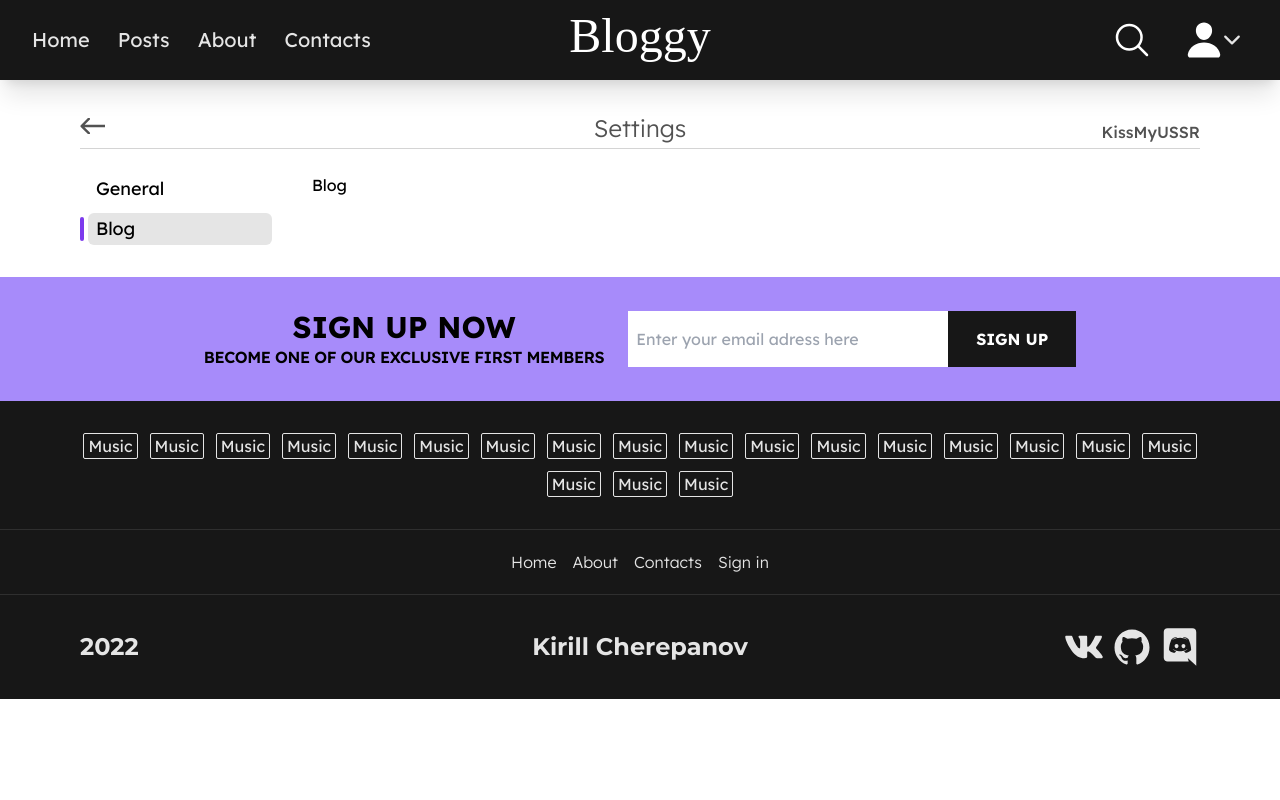
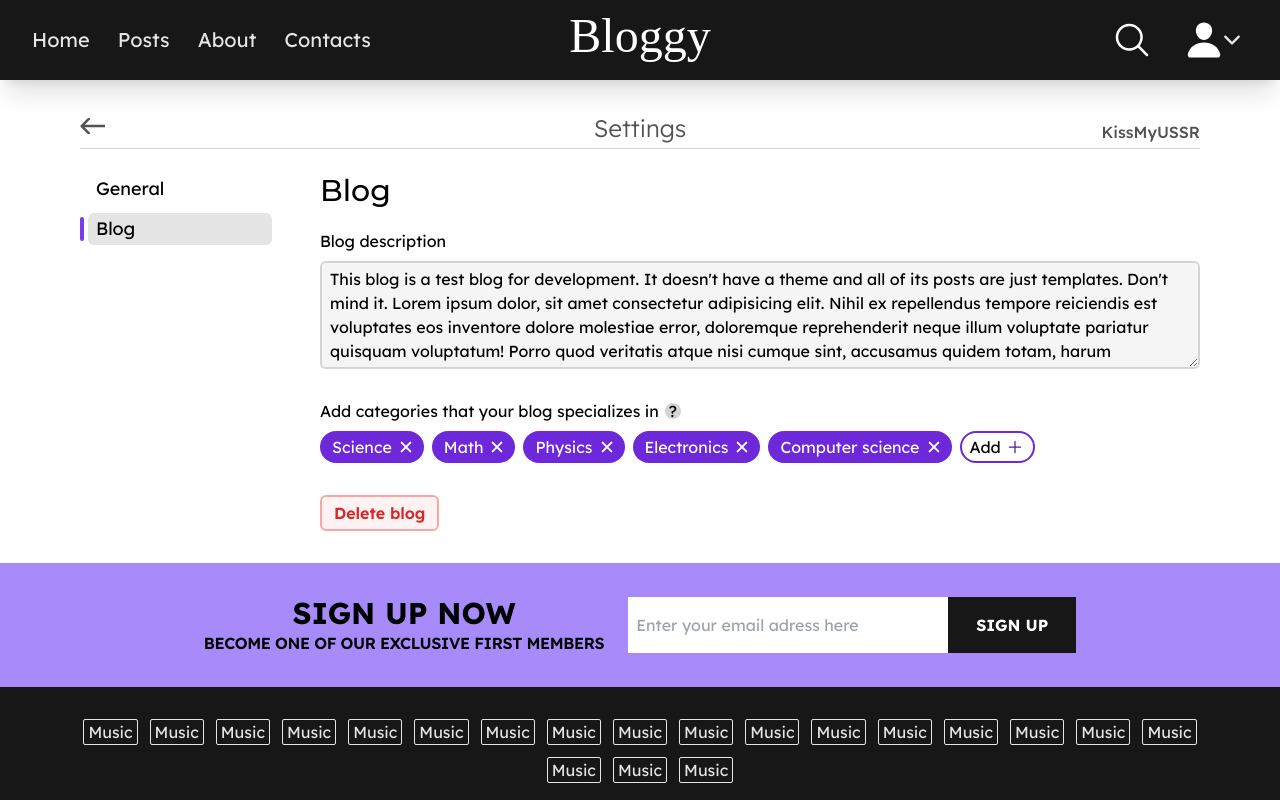
Before and after one commit to Kirill-Cherepanov/Bloggy, a React (Create React App) app in the folder client/: page /settings in a window 1280 px wide. Both pictures are taken after a click on the button "Blog". Shown: the top 800 px of the page. Built offline with nearby package versions, Linux system fonts and the light colour scheme; a web font is replaced by a local one.

Commit message:
feat: add blog settings and refactor code a bit

```diff
--- /dev/null
+++ b/client/src/components/BlogSettings/BlogSettings.tsx
@@ -0,0 +1,114 @@
+import { useEffect, useRef, useState } from 'react';
+import Icon from '../Icon/Icon';
+
+interface Props {
+  labelClass?: string;
+  description?: string;
+  categories?: string[];
+}
+
+export default function BlogSettings({
+  labelClass,
+  description = '',
+  categories: categories_ = []
+}: Props) {
+  const [categories, setCategories] = useState<string[]>(categories_);
+  const [isAdding, setIsAdding] = useState(false);
+  const newCategoryRef = useRef<HTMLInputElement | null>(null);
+
+  useEffect(() => {
+    if (isAdding) newCategoryRef.current!.focus();
+  }, [isAdding]);
+
+  return (
+    <>
+      <label htmlFor="blog-description" className={labelClass}>
+        Blog description
+      </label>
+      <textarea
+        id="blog-description"
+        defaultValue={description}
+        rows={4}
+        className="bg-secondary-100 outline-1 w-full border-2 border-secondary-300 rounded-md px-2 py-1 mb-6 focus:outline-2 focus:outline-accent-400"
+      />
+
+      <p className={labelClass}>
+        Add categories that your blog specializes in
+        <span className="ml-1.5 cursor-pointer relative group rounded-full bg-secondary-300 inline-flex items-center justify-center w-4 h-4">
+          ?
+          <div className="w-80 px-2 py-1 absolute top-4 bg-secondary-300 mt-2 opacity-0 rounded-md transition-opacity duration-200 invisible group-hover:visible group-hover:opacity-100 after:block after:absolute after:bottom-full after:left-1/2 after:-ml-2 after:border-[8px] after:border-transparent after:border-b-secondary-300">
+            Please choose categories in order of their importance to you. Also,
+            you will be able to make posts from any category. They are needed
+            mostly for search optimization.
+          </div>
+        </span>
+      </p>
+      <div className="flex gap-2 flex-wrap min-h-8">
+        {categories.map((category) => (
+          <span
+            key={category}
+            className="inline-flex justify-center items-center rounded-3xl text-main bg-accent-700 pl-3 pr-2 py-1 gap-1"
+          >
+            {category}
+            <button
+              onClick={() => {
+                setCategories((categories) =>
+                  categories.filter((c) => c !== category)
+                );
+              }}
+            >
+              <Icon type="close" className="h-5" />
+            </button>
+          </span>
+        ))}
+        {!isAdding ? (
+          <button onClick={() => setIsAdding(true)}>
+            <span className="inline-flex justify-center items-center rounded-3xl border-2 border-accent-700 px-2 py-0.5 gap-1 hover:bg-accent-100 group">
+              Add <Icon type="plus" className="h-5 text-accent-900" />
+            </span>
+          </button>
+        ) : (
+          <div className="relative min-w-[120px]">
+            <input
+              ref={newCategoryRef}
+              type="text"
+              size={1}
+              className="w-full border-2 border-accent-700 px-2 py-0.5 rounded-3xl focus:outline-none"
+              onBlur={(e) => {
+                setIsAdding(false);
+                if (
+                  e.target.value !== '' &&
+                  e.target.value.length <= 20 &&
+                  !categories.includes(e.target.value)
+                ) {
+                  setCategories((categories) => [
+                    ...categories,
+                    e.target.value
+                  ]);
+                }
+              }}
+              onKeyDown={(e) => {
+                if (e.code === 'Escape') {
+                  setIsAdding(false);
+                }
+                if (e.code === 'Enter') {
+                  if (
+                    e.target.value !== '' &&
+                    e.target.value.length <= 20 &&
+                    !categories.includes(e.target.value)
+                  ) {
+                    setCategories((categories) => [
+                      ...categories,
+                      e.target.value
+                    ]);
+                  }
+                  setIsAdding(false);
+                }
+              }}
+            />
+          </div>
+        )}
+      </div>
+    </>
+  );
+}
--- a/client/src/pages/Settings/Tabs/GeneralSettings.tsx
+++ b/client/src/components/GeneralSettings/GeneralSettings.tsx
@@ -2,7 +2,7 @@ type Props = User;
 
 export default function General({ email, username, profilePic }: Props) {
   return (
-    <div className="pl-2">
+    <div>
       <h3 className="text-3xl font-medium font-display mb-5">General</h3>
 
       <label htmlFor="email" className="block ml-2">
--- a/client/src/pages/Registration/Stages/Stage2.tsx
+++ b/client/src/pages/Registration/Stages/Stage2.tsx
@@ -1,16 +1,8 @@
-import { useEffect, useRef, useState } from 'react';
 import { useNavigate } from 'react-router';
-import Icon from '../../../components/Icon/Icon';
+import BlogSettings from '../../../components/BlogSettings/BlogSettings';
 
 export default function Stage2() {
-  const [categories, setCategories] = useState<string[]>([]);
-  const [isAdding, setIsAdding] = useState(false);
-  const newCategoryRef = useRef<HTMLInputElement | null>(null);
   const navigate = useNavigate();
-
-  useEffect(() => {
-    if (isAdding) newCategoryRef.current!.focus();
-  }, [isAdding]);
 
   return (
     <form
@@ -23,101 +15,12 @@ export default function Stage2() {
       <h2 className="text-3xl text-center font-bold font-display uppercase mb-4">
         Create your blog
       </h2>
-      <label
-        htmlFor="blog-description"
-        className="block font-light ml-2 text-sm mb-1"
-      >
-        Blog description
-      </label>
-      <textarea
-        id="blog-description"
-        className="bg-secondary-100 outline-1 w-full border-2 border-secondary-300 rounded-md px-2 py-1 mb-6 focus:outline-2 focus:outline-accent-400"
-      />
 
-      <label
-        htmlFor="blog-categories"
-        className="flex items-center font-light text-sm mb-2"
-      >
-        Add categories that your blog specializes in
-        <span className="ml-1.5 cursor-pointer relative group rounded-full bg-secondary-300 inline-flex items-center justify-center w-4 h-4">
-          ?
-          <div className="w-64 px-2 py-1 absolute top-4 bg-secondary-300 mt-2 opacity-0 rounded-md transition-opacity duration-200 invisible group-hover:visible group-hover:opacity-100 after:block after:absolute after:bottom-full after:left-1/2 after:-ml-2 after:border-[8px] after:border-transparent after:border-b-secondary-300">
-            Please choose categories in order of their importance to you. Also,
-            you will be able to make posts from any category. They are needed
-            mostly for search optimization.
-          </div>
-        </span>
-      </label>
-      <div className="flex gap-2 flex-wrap min-h-8">
-        {categories.map((category) => (
-          <span
-            key={category}
-            className="inline-flex justify-center items-center rounded-3xl text-main bg-accent-700 pl-3 pr-2 py-1 gap-1"
-          >
-            {category}
-            <button
-              onClick={() => {
-                setCategories((categories) =>
-                  categories.filter((c) => c !== category)
-                );
-              }}
-            >
-              <Icon type="close" className="h-5" />
-            </button>
-          </span>
-        ))}
-        {!isAdding ? (
-          <button onClick={() => setIsAdding(true)}>
-            <span className="inline-flex justify-center items-center rounded-3xl border-2 border-accent-700 px-2 py-0.5 gap-1">
-              Add <Icon type="plus" className="h-5 text-accent-900" />
-            </span>
-          </button>
-        ) : (
-          <div className="relative min-w-[120px]">
-            <input
-              ref={newCategoryRef}
-              type="text"
-              size={1}
-              className="w-full border-2 border-accent-700 px-2 py-0.5 rounded-3xl focus:outline-none"
-              onBlur={(e) => {
-                setIsAdding(false);
-                if (
-                  e.target.value !== '' &&
-                  e.target.value.length <= 20 &&
-                  !categories.includes(e.target.value)
-                ) {
-                  setCategories((categories) => [
-                    ...categories,
-                    e.target.value
-                  ]);
-                }
-              }}
-              onKeyDown={(e) => {
-                if (e.code === 'Escape') {
-                  setIsAdding(false);
-                }
-                if (e.code === 'Enter') {
-                  if (
-                    e.target.value !== '' &&
-                    e.target.value.length <= 20 &&
-                    !categories.includes(e.target.value)
-                  ) {
-                    setCategories((categories) => [
-                      ...categories,
-                      e.target.value
-                    ]);
-                  }
-                  setIsAdding(false);
-                }
-              }}
-            />
-          </div>
-        )}
+      <BlogSettings labelClass="flex items-center font-light text-sm mb-2" />
 
-        <button className="mt-6 w-full py-2 bg-accent-800 text-main font-bold rounded-3xl transition-color hover:bg-accent-900">
-          Create a blog
-        </button>
-      </div>
+      <button className="mt-6 w-full py-2 bg-accent-800 text-main font-bold rounded-3xl transition-color hover:bg-accent-900">
+        Create a blog
+      </button>
     </form>
   );
 }
--- a/client/src/pages/Settings/Settings.tsx
+++ b/client/src/pages/Settings/Settings.tsx
@@ -1,6 +1,6 @@
 import Icon from '../../components/Icon/Icon';
-import GeneralSettings from './Tabs/GeneralSettings';
-import BlogSettings from './Tabs/BlogSettings';
+import GeneralSettings from '../../components/GeneralSettings/GeneralSettings';
+import BlogSettings from '../../components/BlogSettings/BlogSettings';
 import { useState } from 'react';
 import { useNavigate } from 'react-router';
 import { Link } from 'react-router-dom';
@@ -24,7 +24,7 @@ export default function Settings() {
           {blogInfo.username}
         </Link>
       </div>
-      <div className="flex gap-10">
+      <div className="flex gap-12">
         <div className="flex flex-col gap-2 shrink-0 w-48">
           <button
             onClick={() => setTabOpen('general')}
@@ -52,7 +52,13 @@ export default function Settings() {
         {tabOpen === 'general' ? (
           <GeneralSettings {...blogInfo} />
         ) : (
-          <BlogSettings />
+          <div className="w-full">
+            <h3 className="text-3xl font-medium font-display mb-5">Blog</h3>
+            <BlogSettings {...blogInfo} labelClass="block mb-2" />
+            <button className="mt-8 py-1 px-3 rounded-md border-2 bg-red-50 font-semibold text-red-600 border-red-300 hover:bg-red-300 hover:text-red-900">
+              Delete blog
+            </button>
+          </div>
         )}
       </div>
     </main>
--- a/client/src/pages/Settings/Tabs/BlogSettings.tsx
+++ /dev/null
@@ -1,7 +0,0 @@
-import React from 'react';
-
-type Props = {};
-
-export default function Blog({}: Props) {
-  return <div>Blog</div>;
-}
```
Also changed, not shown: client/src/components/Icon/Icon.tsx (+0 -19 lines).
